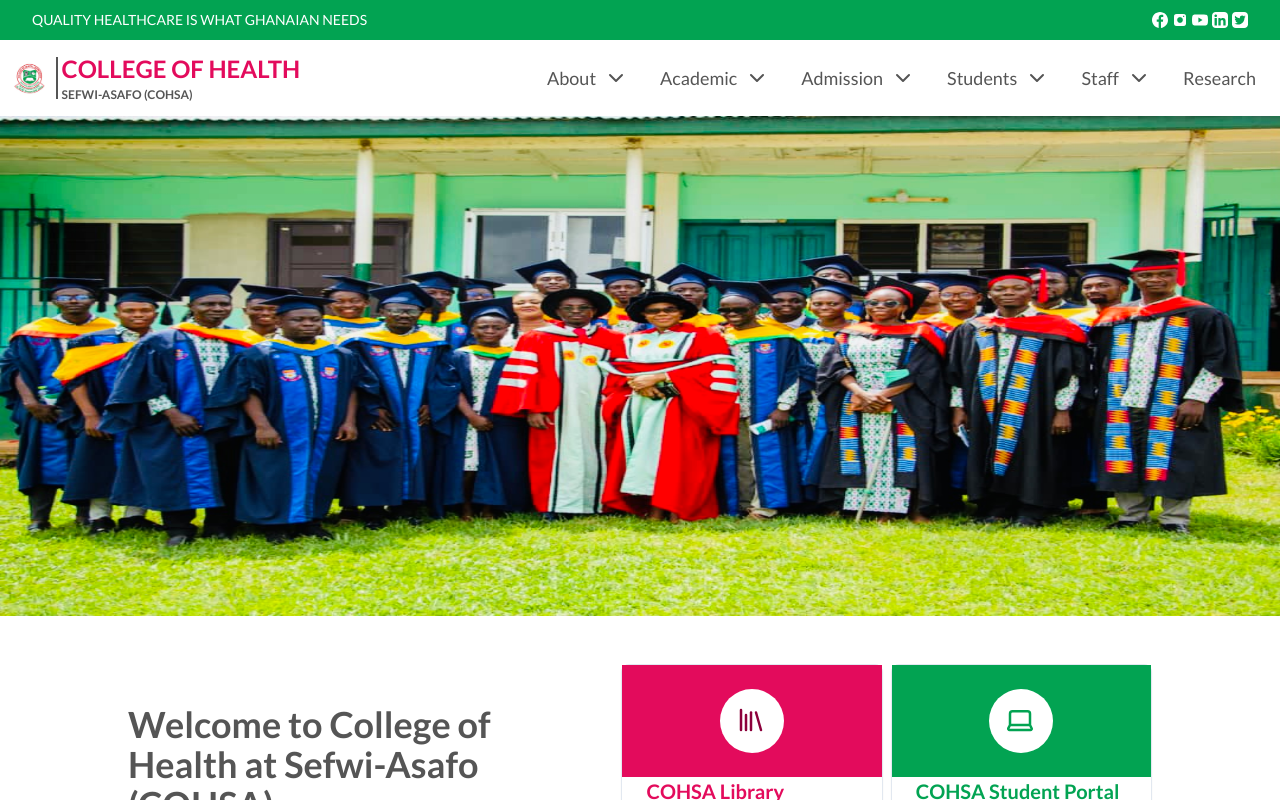
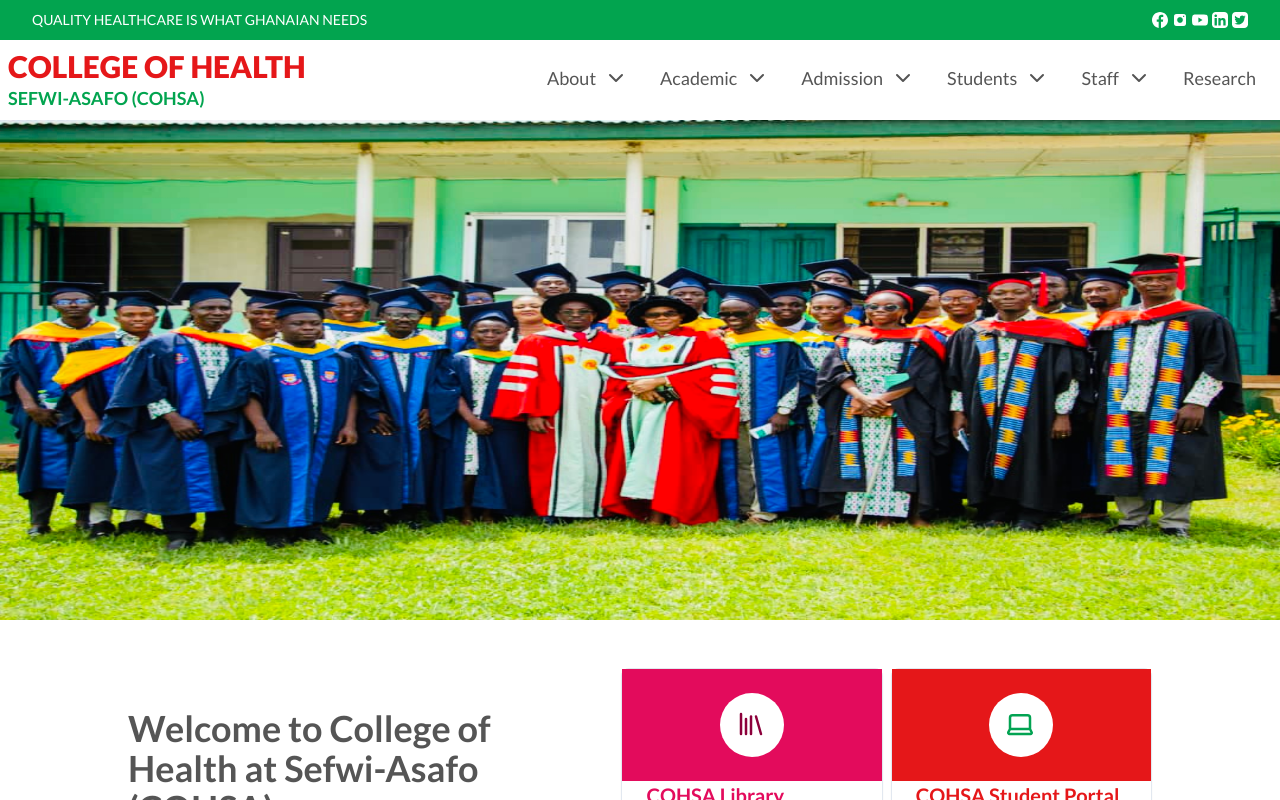
Before and after one commit to Appiah-K-Miracle/asafo-nursing-school, a Next.js app: page / in a window 1280 px wide. Shown: the top 800 px of the page. Built offline with nearby package versions, Linux system fonts and the light colour scheme.

Commit message:
changes on the home page

```diff
--- a/components/Heading.tsx
+++ b/components/Heading.tsx
@@ -3,7 +3,7 @@
 
 function Heading() {
     return (
-        <section className="w-full bg-secondaryColor    ">
+        <section className="w-full bg-primaryColor    ">
 
             <div className="h-[40px] flex sm:flex-row  sm:justify-between items-center justify-center container">
                 <div className="text-white hidden sm:flex font-medium text-sm">
--- a/components/MainNavBar.tsx
+++ b/components/MainNavBar.tsx
@@ -7,20 +7,20 @@
 
 function MainNavBar() {
     return (
-         <section className="flex items-center  container justify-between p-2 ">
+         <section className="flex container justify-between p-2 ">
                 <div className="flex">
-                    <div  className="w-1/12 h-1/12">
+                    <div  className="hidden w-1/12 h-1/12">
                     <Image
                         src={logo}
                         alt="Logo"
 
                     />
                     </div>
-                    <Separator  orientation="vertical" className=" mr-3 border border-TextColor m-1 h-15" />
+                    <Separator  orientation="vertical" className="hidden mr-3 border border-TextColor m-1 h-15" />
 
-                    <div className="flex flex-col justify-around">
-                        <h3 className="text-2xl font-bold text-otherColor">COLLEGE OF HEALTH</h3>
-                        <h3 className="text-TextColor font-bold text-xs">SEFWI-ASAFO (COHSA)</h3>
+                    <div className="flex flex-col">
+                        <h3 className="text-3xl font-extrabold text-secondaryColor">COLLEGE OF HEALTH</h3>
+                        <h3 className="text-primaryColor font-bold text-lg">SEFWI-ASAFO (COHSA)</h3>
                     </div>
 
                 </div>
--- a/tailwind.config.ts
+++ b/tailwind.config.ts
@@ -24,8 +24,9 @@
         ring: "hsl(var(--ring))",
         background: "hsl(var(--background))",
         foreground: "hsl(var(--foreground))",
-        primaryColor: "#ffffff",
-        secondaryColor: "#02a352",
+        primaryColor: "#02a44f",
+        secondaryColor: "#e51719",
+        TeiColor: "#0b0a08",
         TextColor: "#555555",
         buttonColor: "#ffff20",
         otherColor: "#e30b5c",
```
